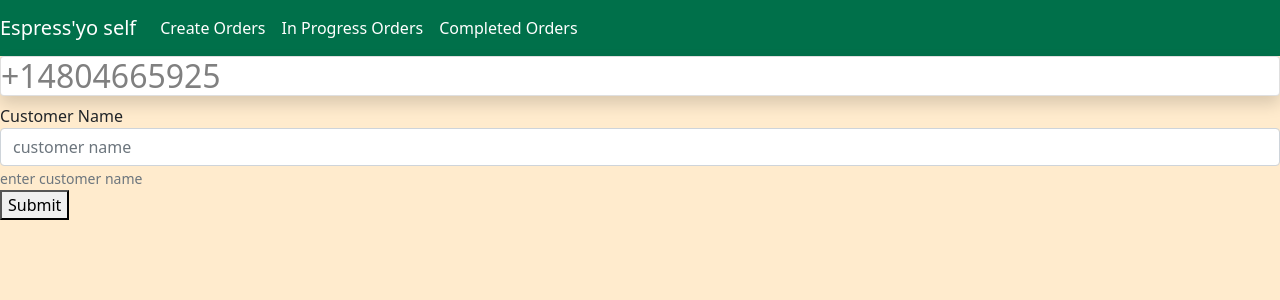
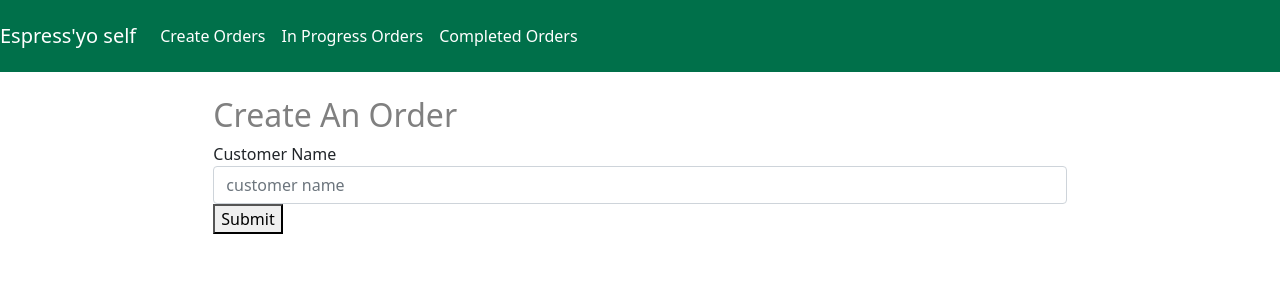
Before and after one commit to nhutnguyen3380/ASUSCAP_Hackathon, a Flask app: page / in a window 1280 px wide. Shown: the top 300 px of the page. Run offline with Flask 2, Linux system fonts and the light colour scheme; data comes from the database, SQL or seed files in the repository; both versions use the stored data as it was after the commit.

Commit message:
front end updates

```diff
--- a/application/routes.py
+++ b/application/routes.py
@@ -27,28 +27,65 @@ def creating_order():
             #flash('Content is required!')
         else:
             #save item and redirect
-            associated_customer = User.query.filter_by(username=username).first()
+            try:
+                associated_customer = User.query.filter_by(username=username).first()
 
-            new_order = Order(user_id=associated_customer.id)
-            an_item = Item(text="sample item", order_id=new_order.id)
-            db.session.add(new_order)
-            db.session.add(an_item)
-            db.session.commit()
+                new_order = Order(user_id=associated_customer.id)
+                an_item = Item(text="sample item", order_id=new_order.id)
+                db.session.add(new_order)
+                db.session.add(an_item)
+                db.session.commit()
+                return redirect('/')
+            except:
+                return 'There was an error for the order creation process'
+    else:
+        return render_template('processing.html', orders=Order.query.filter(Order.iscomplete==False).all())
 
-            return render_template('index.html', users=User.query.all())
 
-    return render_template('processing.html', orders=Order.query.filter(Order.iscomplete==False).all())
 
 
 def order_processing():
     return render_template('processing.html', orders=Order.query.filter(Order.iscomplete==False).all())
 
+def complete_an_order():
+    if request.method== 'POST':
+        #get orderid (value) from post request submission
+        orderid = request.form['Complete_Order']
+
+        try:
+            order = Order.query.filter(Order.id==orderid).first()
+
+
+            if not order:
+                flash('Order does not seem to exist!')
+
+            user = User.query.filter(User.id==order.user_id).first()
+            print(user.id)
+
+            if not user:
+                flash('Customer is not found for order!')
+
+            if user.optedin == True:
+                #perform API call
+                print('API called here')
+
+            order.iscomplete = True
+            db.session.add(order)
+            db.session.commit()
+            return render_template('completed.html', complete_orders=Order.query.filter(Order.iscomplete==True).all())
+        except:
+            return 'There was an error for the order CONFIRMATION process'
+
+    else:
+        return render_template('processing.html', orders=Order.query.filter(Order.iscomplete==False).all())
+
 def complete_orders():
-    return render_template('completed.html')
+    return render_template('completed.html', complete_orders=Order.query.filter(Order.iscomplete==True).all())
 
 # register call back function upon visiting particular url
 routes = Blueprint("routes", __name__)
 routes.route('/')(index)
 routes.route("/create", methods=['POST'])(creating_order)
+routes.route('/confirm', methods=['POST'])(complete_an_order)
 routes.route("/processing")(order_processing)
 routes.route("/complete")(complete_orders)
--- a/application/static/styles.css
+++ b/application/static/styles.css
@@ -1,11 +1,3 @@
-#content {
-    background-color: blanchedalmond;
-    z-index: 1;
-}
-html {
-    background-color: blanchedalmond;
-}
-
 h2 {
     color: gray;
 }
--- a/application/templates/index.html
+++ b/application/templates/index.html
@@ -1,6 +1,5 @@
-{% extends "layout.html" %} {% block content %} {% for user in users %}
-<h2 class="card shadow">{{ user.phonenumber }}</h2>
-{% endfor %}
+{% extends "layout.html" %} {% block content %}
+<h2 class="text-">Create An Order</h2>
 <form method="POST" action="/create">
     <div class="form-group">
         <label for="username">Customer Name</label>
@@ -12,9 +11,6 @@
             aria-describedby="helpId"
             placeholder="customer name"
         />
-        <small id="helpId" class="form-text text-muted"
-            >enter customer name</small
-        >
     </div>
     <button type="submit">Submit</button>
 </form>
--- a/application/templates/layout.html
+++ b/application/templates/layout.html
@@ -12,7 +12,7 @@
     </head>
     <body>
         {% include "navbar.html" %}
-        <div class="col-lg-12 justify-content-center" id="content">
+        <div class="col-lg-8 my-4 mx-auto justify-content-center" id="content">
             {% block content %}{% endblock %}
         </div>
     </body>
--- a/application/templates/navbar.html
+++ b/application/templates/navbar.html
@@ -1,6 +1,6 @@
 {% block nav %}
-<nav class="navbar navbar-expand-lg navbar-green-custom navbar-dark">
-    <a class="navbar-brand" href="/">Espress'yo self</a>
+<nav class="py-3 navbar navbar-expand-lg navbar-green-custom navbar-dark">
+    <a class="pl-2 navbar-brand" href="/">Espress'yo self</a>
     <button
         class="navbar-toggler"
         type="button"
```
Also changed, not shown: application/templates/completed.html (+6 -2 lines), application/templates/processing.html (+8 -0 lines), application/test.db.
